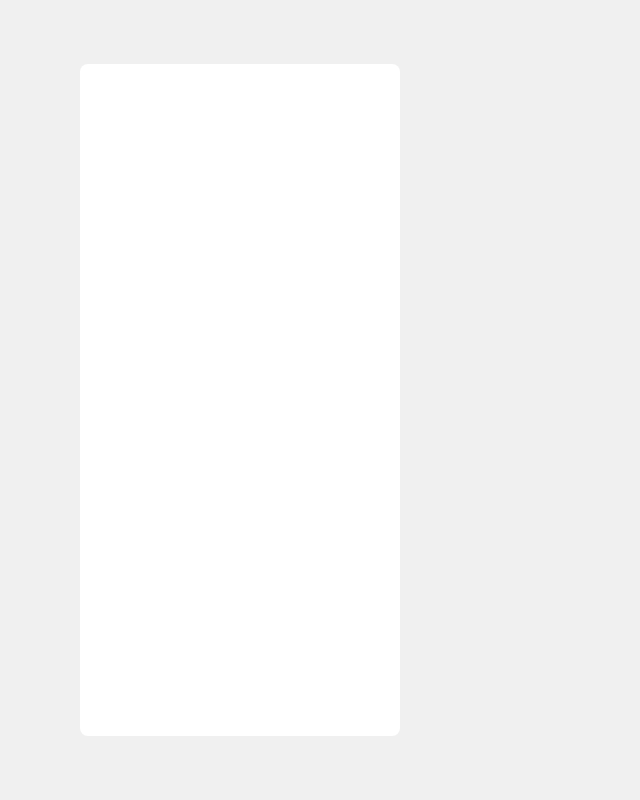
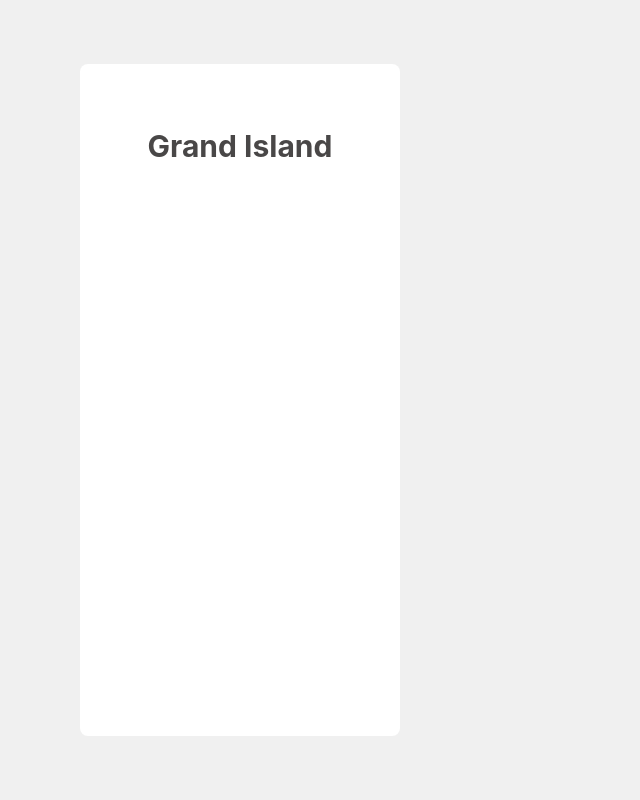
Before and after one commit to Zohaib-Kenny-Zakaria-Wilson/fitcast, a React (Create React App) app: page / in a window 1280 px wide. Shown: the top 800 px of the page, without its empty margins (0-640 px from the left). Built offline with nearby package versions, Linux system fonts and the light colour scheme.

Commit message:
refactor: Update Sidebar component styling and add location name

```diff
--- a/src/components/Sidebar.jsx
+++ b/src/components/Sidebar.jsx
@@ -3,7 +3,11 @@ import React from 'react';
 function WeatherComponent() {
     return (
         <div className="bg-foreground w-fit rounded-lg min-h-full">
-            <div className='w-80'></div>
+            <div className='w-80 py-16 px-6'>
+                <div className="w-full flex flex-col items-center">
+                    <p className='text-center font-bold text-3xl text-primary'>Grand Island</p>
+                </div>
+            </div>
           </div>
   );
 }
--- a/tailwind.config.js
+++ b/tailwind.config.js
@@ -9,6 +9,7 @@ module.exports = {
       current: 'currentColor',
       'background': '#f0f0f0',
       'foreground': '#ffffff',
+      'primary': '#494747',
     },
   },
   plugins: [],
```
